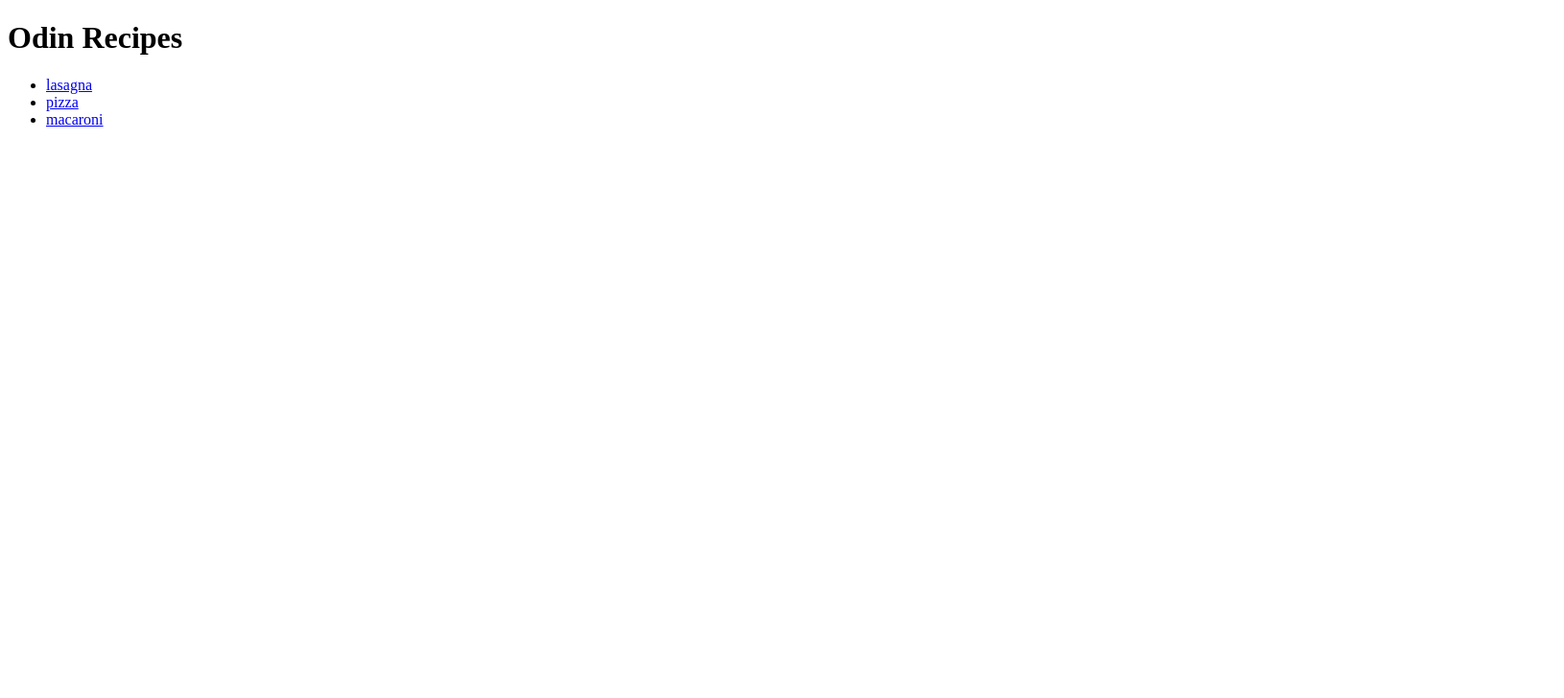
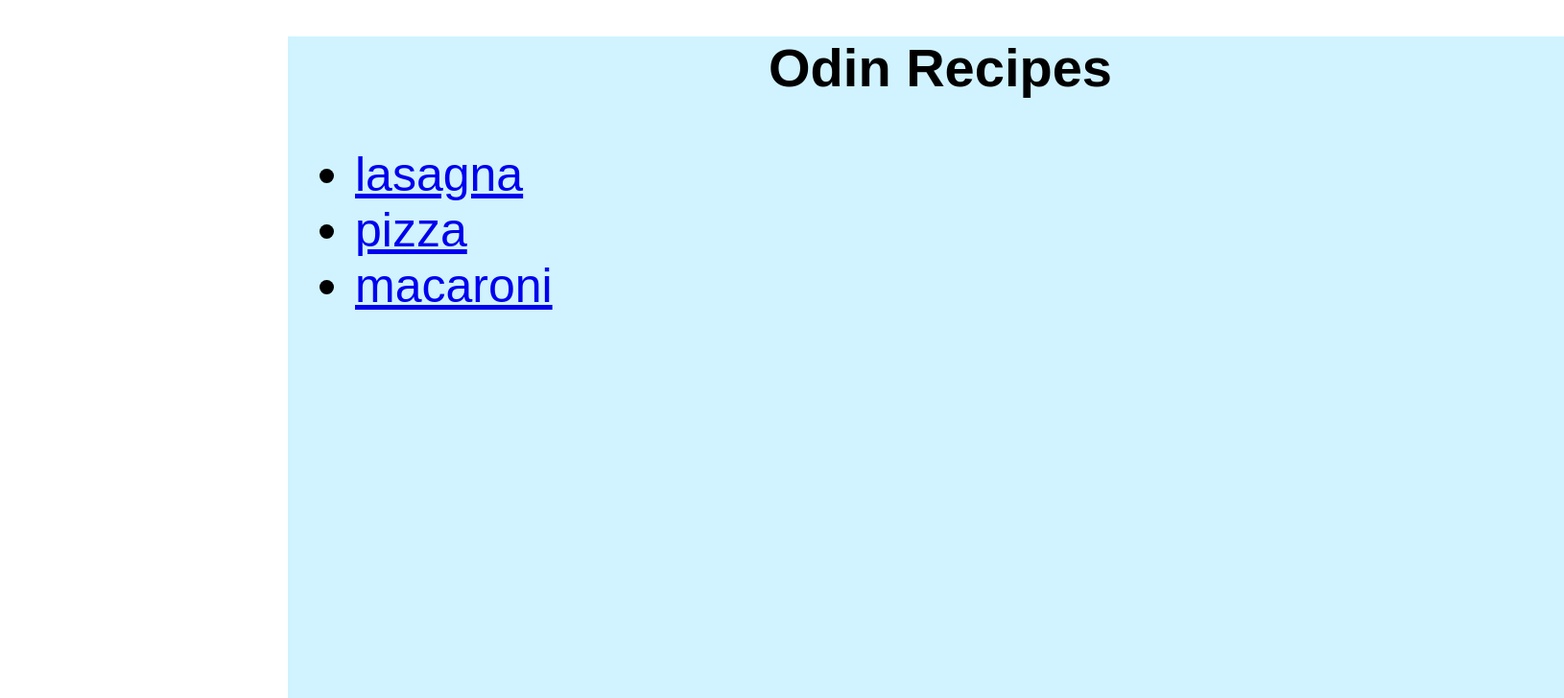
Before and after one commit to koma29/odin-recipes, a plain HTML site: page index.html in a window 1280 px wide. Shown: the top 728 px of the page at 96% size, 1630 px wide, since content can reach past the window. Drawn offline with Linux system fonts and the light colour scheme.

Commit message:
updated README, added styles.css and some css styling to all html pages.

```diff
--- a/index.html
+++ b/index.html
@@ -1,17 +1,20 @@
 <!DOCTYPE html>
 <html lang="en">
 <head>
+    <link rel="stylesheet" href="styles.css">
     <meta charset="UTF-8">
     <meta http-equiv="X-UA-Compatible" content="IE=edge">
     <meta name="viewport" content="width=device-width, initial-scale=1.0">
     <title>Document</title>
 </head>
 <body>
-    <h1>Odin Recipes</h1>
-    <ul>
-        <li><a href="file:///C:/Users/codyw/Desktop/the_odin_project/odin-recipes/recipes/lasagna.html">lasagna</a></li>
-        <li><a href="file:///C:/Users/codyw/Desktop/the_odin_project/odin-recipes/recipes/pizza.html">pizza</a></li>
-        <li><a href="file:///C:/Users/codyw/Desktop/the_odin_project/odin-recipes/recipes/macaroni.html">macaroni</a></li>
-    </ul>
+    <div class="container">
+        <h1 class="heading">Odin Recipes</h1>
+        <ul class="recipes">
+            <li><a href="file:///C:/Users/codyw/Desktop/the_odin_project/odin-recipes/recipes/lasagna.html">lasagna</a></li>
+            <li><a href="file:///C:/Users/codyw/Desktop/the_odin_project/odin-recipes/recipes/pizza.html">pizza</a></li>
+            <li><a href="file:///C:/Users/codyw/Desktop/the_odin_project/odin-recipes/recipes/macaroni.html">macaroni</a></li>
+        </ul>
+    </div>
 </body>
 </html>
--- /dev/null
+++ b/styles.css
@@ -0,0 +1,31 @@
+/* color, background color, typography properties */
+
+* {
+    font-family:Arial, Helvetica, sans-serif
+}
+
+.heading {
+    font-size: 56px;
+    text-align: center;
+}
+
+.recipes {
+    font-size: 50px;
+}
+
+body {
+    margin-left: 300px;
+    margin-right: 300px;
+}
+
+.container {
+    background-color: rgb(208, 243, 255);
+    height: 1200px;
+    width: 1300px;
+    padding-left: 30px;
+}
+
+a:visited {
+    text-decoration:rgb(192, 89, 187);
+    color: rgb(192, 89, 187);
+}
```
Also changed, not shown: recipes/lasagna.html (+4 -1 lines), recipes/macaroni.html (+4 -1 lines), recipes/pizza.html (+4 -1 lines), 1 other file.
